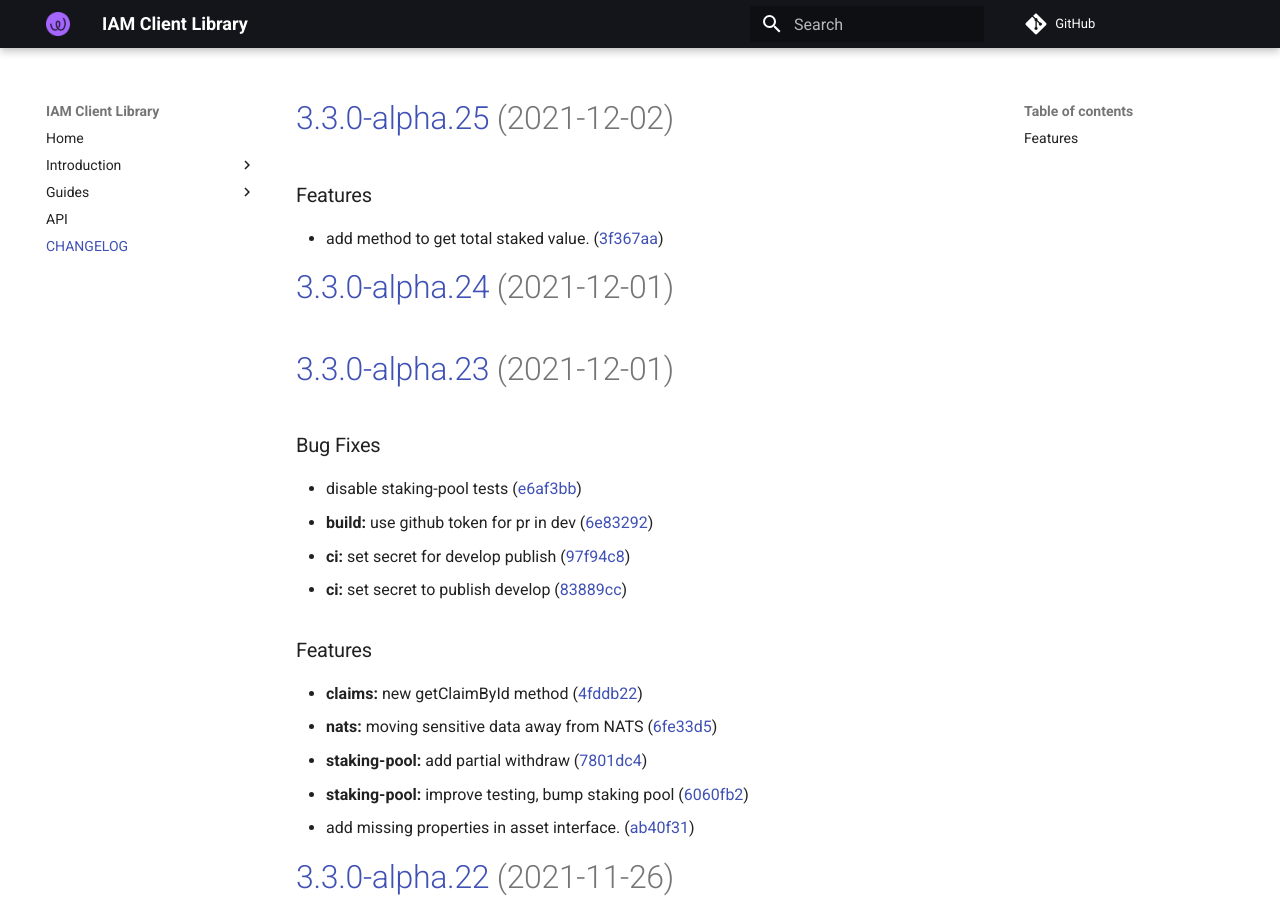
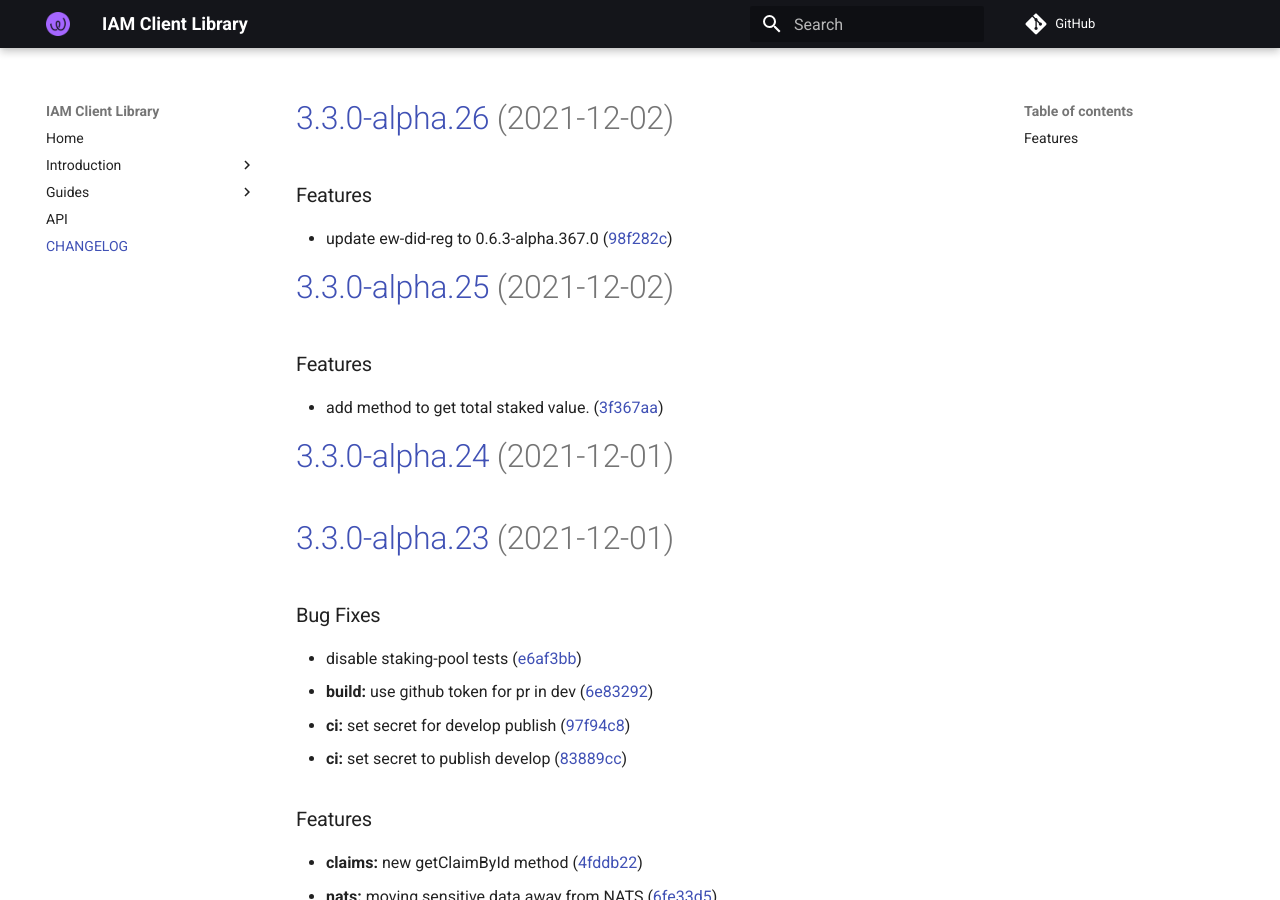
Before and after one commit to energywebfoundation/iam-client-lib, an MkDocs documentation site: the page built from docs/CHANGELOG.md, in a window 1280 px wide and 900 px high. Built offline with MkDocs 1.6.1 and Material for MkDocs 9.7.7, drawn with Linux system fonts in a browser that asks for light colours; comment, search, counter and statistics services are not loaded.

Commit message:
chore(release): 3.3.0-alpha.26 [skip ci]
# [3.3.0-alpha.26](https://github.com/energywebfoundation/iam-client-lib/compare/v3.3.0-alpha.25...v3.3.0-alpha.26) (2021-12-02)

### Features

* update ew-did-reg to 0.6.3-alpha.367.0 ([98f282c](https://github.com/energywebfoundation/iam-client-lib/commit/98f282c03020ad8741085b310aeb406f62814248))

```diff
--- a/docs/CHANGELOG.md
+++ b/docs/CHANGELOG.md
@@ -1,3 +1,10 @@
+# [3.3.0-alpha.26](https://github.com/energywebfoundation/iam-client-lib/compare/v3.3.0-alpha.25...v3.3.0-alpha.26) (2021-12-02)
+
+
+### Features
+
+* update ew-did-reg to 0.6.3-alpha.367.0 ([98f282c](https://github.com/energywebfoundation/iam-client-lib/commit/98f282c03020ad8741085b310aeb406f62814248))
+
 # [3.3.0-alpha.25](https://github.com/energywebfoundation/iam-client-lib/compare/v3.3.0-alpha.24...v3.3.0-alpha.25) (2021-12-02)
 
 
--- a/package.json
+++ b/package.json
@@ -1,6 +1,6 @@
 {
     "name": "iam-client-lib",
-    "version": "3.3.0-alpha.25",
+    "version": "3.3.0-alpha.26",
     "description": "Library for Decentralized Identity and Access Management",
     "main": "dist/index.js",
     "module": "dist/index.esm.js",
```
